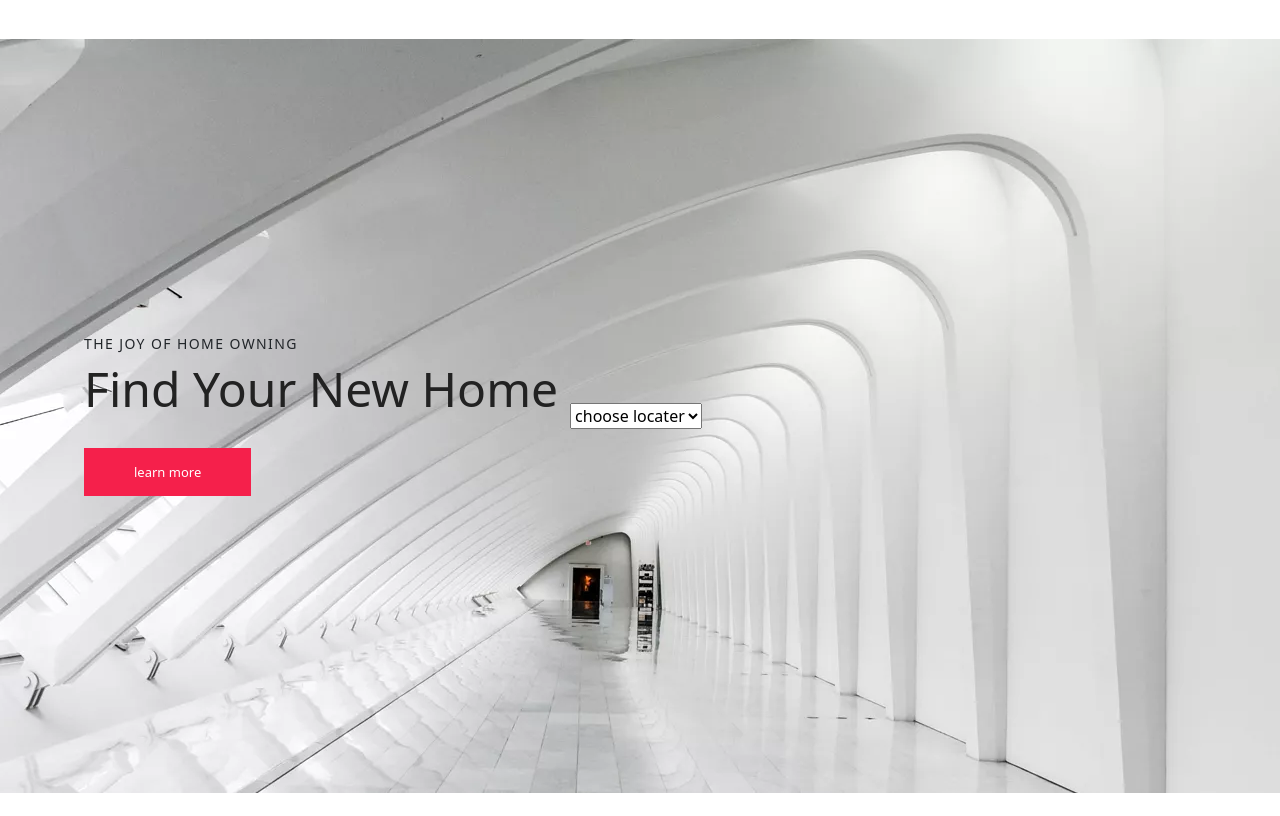
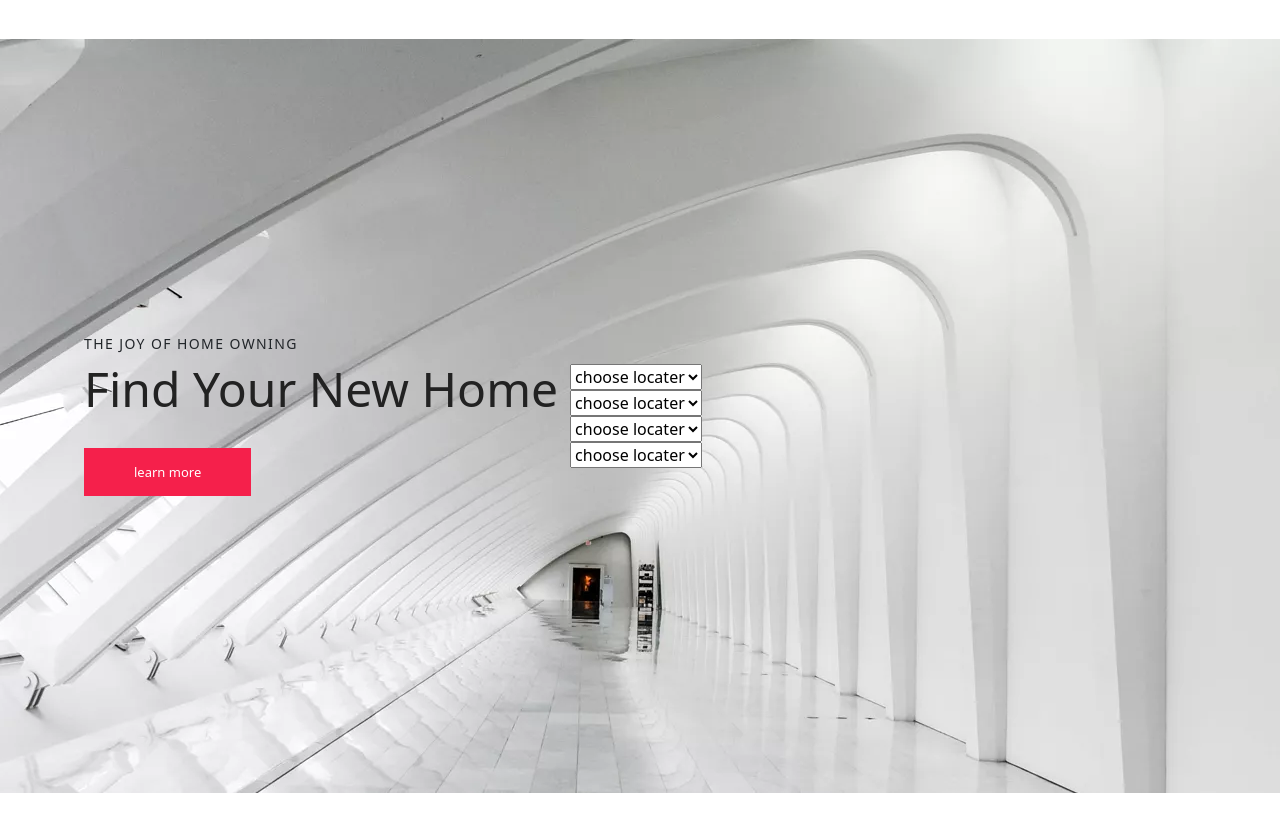
Before and after one commit to Raza-Ur-Rehman/compition-web-ui, a plain HTML site: page index.html in a window 1280 px wide. Shown: the part 104-920 px from the top of the page. Drawn offline with nearby package versions, Linux system fonts and the light colour scheme.

Commit message:
continue this web

```diff
--- a/index.html
+++ b/index.html
@@ -49,7 +49,34 @@
                             <option>property</option>
                             <option>Badroom</option>
                         </select>
-                    </div>
+             </div>
+             <div class="column">
+                    <div class="select-box" >
+                        <select required>
+                            <option hidden>choose locater</option>
+                            <option>locater area</option>
+                            <option>property</option>
+                            <option>Badroom</option>
+                        </select>
+             </div>
+             <div class="column">
+                    <div class="select-box" >
+                        <select required>
+                            <option hidden>choose locater</option>
+                            <option>locater area</option>
+                            <option>property</option>
+                            <option>Badroom</option>
+                        </select>
+             </div>
+             <div class="column">
+                    <div class="select-box" >
+                        <select required>
+                            <option hidden>choose locater</option>
+                            <option>locater area</option>
+                            <option>property</option>
+                            <option>Badroom</option>
+                        </select>
+             </div>
         </div>
     </div>
 </div>
```
